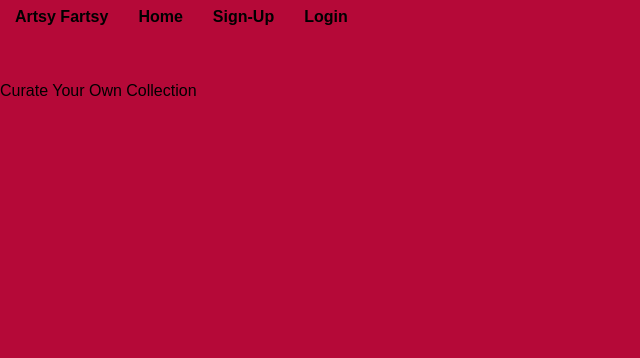
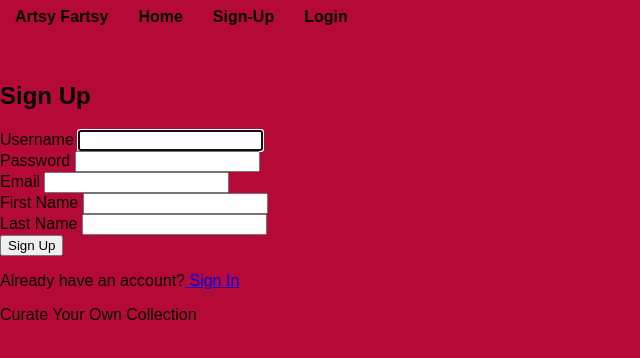
Before and after one commit to moodymango/CurateMe, a React app: page / in a window 1280 px wide. Shown: the top 358 px of the page, without its empty margins (0-640 px from the left). Built offline with nearby package versions, Linux system fonts and the light colour scheme.

Commit message:
sign component completed, tested on MainContainer.jsx to render, need to add backend functionality with react router

```diff
--- /dev/null
+++ b/client/components/signup.jsx
@@ -0,0 +1,194 @@
+//maybe try following along and using react hooks?
+import React, { useRef, useState, useEffect } from 'react';
+//useRef - persist values between renders
+    //used to store mutable values that does not cause a re-render when changed
+    //useState  automatically rerenders our page
+//all fields are required, so need to reflect that each text field has a valid attribute
+
+//React state keeps track of two things, whether there is an error because user forgot to fill out a field
+//or user successfully submitted their information
+
+//FUNCTIONAL COMPONENT
+const SignUp = () => {
+    const userRef = useRef();
+    //to set focus on the first input when the component loads
+    const errRef = useRef();
+    //need to set focus on error if error occurs
+
+    //first 5 pieces state variables refering to user input, the empty string we are passing in is the initial state
+    const [user, setUser] = useState('');
+    const [pwd, setPwd] = useState('');
+    const [email, setEmail] = useState('');
+    const [firstName, setFirstName] = useState('');
+    const [lastName, setLastName] = useState('');
+
+    //corresponds to an error we may have if for some reason, sign up fails
+    const [errMsg, setErrMsg] = useState('');
+    //let's us see a successful sign up for now
+    //but will use reactRouter to a page after we've had a successful login
+    const [success, setSuccess] = useState('');
+
+    useEffect(() => {
+        userRef.current.focus();
+    }, [])
+//empty out any error msg if user changes any of the following states (the required inputs)
+    useEffect(() => {
+        setErrMsg('');
+    }, [user, pwd, email, firstName, lastName])
+    //for form submission, prevents automatic reload of page after submission
+    const handleSubmit = async(e) =>{
+        e.preventDefault();
+        console.log(user, pwd)
+        setSuccess(true);
+    }
+    return (
+       <>
+       {/* ternary which checks whether or not user has succesfully made an account */}
+       {/* shows either account has been created OR the form which user submits the information */}
+       {success? (
+        <section>
+            <h1>Your account has been created!</h1>
+            <br/ >
+            <p>
+                {/* put redirect router here */}
+                <a href= "#"> Go to dashboard</a>
+            </p>
+        </section>
+        ) : (
+        //section, using a semantic element
+        //at top of section, displays any error message we get, aria-live has screen reader announce the error msg immediately when focus is set on this para
+        //<form>
+            // htmlFor in label and attribute for id MUST match for each input field
+            //value, set that equal to the user state to make it a controlled input - crucial if we are going to clear inputs upon submission
+        <section>
+            <p ref = {errRef} className= {errMsg? "errmsg" : "offscreen"} aria-live="assertive">
+                {errMsg}
+            </p>
+            <h1>Sign Up</h1>
+            <form onSubmit={handleSubmit}>
+                <div className="input-container">
+                    <label htmlFor='username'>Username </label>
+                    <input
+                    type="text"
+                    id='username'
+                    //again, allows that immediate focus to be on this field
+                    ref= {userRef}
+                    onChange= {(e) =>setUser(e.target.value)}
+                    value={user}
+                    required
+                    />
+                </div>
+                <div className="input-container">
+                    <label htmlFor='pwd'>Password </label>
+                    <input
+                    //changing the type to password, changes the input field to dots so we cannot see the pass
+                    type="password"
+                    id='pwd'
+                    onChange= {(e) =>setPwd(e.target.value)}
+                    value={pwd}
+                    required
+                    />
+                </div>
+                <div className="input-container">
+                    <label htmlFor='email'>Email </label>
+                    <input
+                    type="text"
+                    id='email'
+                    onChange= {(e) =>setEmail(e.target.value)}
+                    value={email}
+                    required
+                    />
+                </div>
+                <div className="input-container">
+                    <label htmlFor='firstName'>First Name </label>
+                    <input
+                    type="text"
+                    id='firstName'
+                    onChange= {(e) =>setFirstName(e.target.value)}
+                    value={firstName}
+                    required
+                    />
+                </div>
+                <div className="input-container">
+                    <label htmlFor='lastName'>Last Name </label>
+                    <input
+                    type="text"
+                    id='lastName'
+                    onChange= {(e) =>setLastName(e.target.value)}
+                    value={lastName}
+                    required
+                    />
+            {/* don't need an onlick to the button because it's the only button in the form. will trigger a submit event! */}
+                </div>
+                <div className="button-container">
+                    <button>Sign Up</button>
+                </div>
+            </form>
+            <p>
+                Already have an account?
+                 {/* need to put router link here */}
+                 <a href ="#"> Sign In</a>
+            </p>
+        </section>
+        )}
+        </>
+    )
+}
+
+
+//CLASS COMPONENT
+// class SignUp extends Component {
+//     constructor(props) {
+//       super(props);
+//       this.state = {
+//         errorMessage: {};
+//
+//       };
+//       //must bind functionality to this component!
+//       this.handleReqFields = this.handleReqFields.bind(this);
+//     }
+//     //need a function to check to see if user filled out all required fields
+//     handleReqFields(event){
+//         //use this to prevent webpage from automatically reloading
+//         event.preventDefault();
+//     }
+//     render() {
+//       return(
+//         <div className="signup">
+            // <form>
+            //     <div className="input-container">
+            //         <label>Username </label>
+            //         <input type="text" name="uname" required />
+            //         {renderErrorMessage("uname")}
+            //     </div>
+            //     <div className="input-container">
+            //         <label>Password </label>
+            //         <input type="password" name="pass" required />
+            //         {renderErrorMessage("pass")}
+            //     </div>
+            //     <div className="input-container">
+            //         <label>Email</label>
+            //         <input type="text" name="email" required />
+            //         {renderErrorMessage("uname")}
+            //     </div>
+            //     <div className="input-container">
+            //         <label>First Name</label>
+            //         <input type="password" name="first-name" required />
+            //         {renderErrorMessage("pass")}
+            //     </div>
+            //     <div className="input-container">
+            //         <label>Last Name</label>
+            //         <input type="password" name="last-name" required />
+            //         {renderErrorMessage("pass")}
+            //     </div>
+            //     <div className="button-container">
+            //         <input type="submit" />
+            //     </div>
+            // </form>
+//         </div>
+//       );
+//     }
+
+//   }
+
+  export default SignUp;
--- a/client/containers/MainContainer.jsx
+++ b/client/containers/MainContainer.jsx
@@ -1,5 +1,6 @@
 import React, { Component } from 'react';
 import Navbar from '../components/navBar.jsx';
+import SignUp from '../components/signup.jsx'
 
 class MainContainer extends Component {
     constructor(props) {
@@ -10,9 +11,8 @@ class MainContainer extends Component {
         <div className="container">
           <div className="outerBox">
             <Navbar />
+            <SignUp />
                 <p>Curate Your Own Collection</p>
-            {/* <TotalsDisplay />
-            <MarketsContainer /> */}
           </div>
         </div>
       );
--- a/index.html
+++ b/index.html
@@ -1,7 +1,6 @@
 <html>
 <head>
   <meta charset="UTF-8">
-  <title>Artsy Fartsy</title>
 </head>
 <body>
   <div id="root"></div>
--- /dev/null
+++ b/signup.html
@@ -0,0 +1,17 @@
+<html>
+<head>
+  <meta charset="UTF-8">
+  <title>Sign-Up Page</title>
+</head>
+<body>
+  Signup
+  <form method='POST' action='/signup'>
+    <input name="username" type="text" placeholder="username"></input>
+    <input name="password" type="password" placeholder="password"></input>
+    <input name="email" type="email" placeholder="email"></input>
+    <input name="firstName" type="text" placeholder="first name"></input>
+    <input name="lastName" type="text" placeholder="last name"></input>
+    <input type="submit" value="Sign-up"></input>
+  </form>
+</body>
+</html>
```
Also changed, not shown: login.html (added, +14 -0 lines), 4 other files (tests, documents, lock files or other folders).
